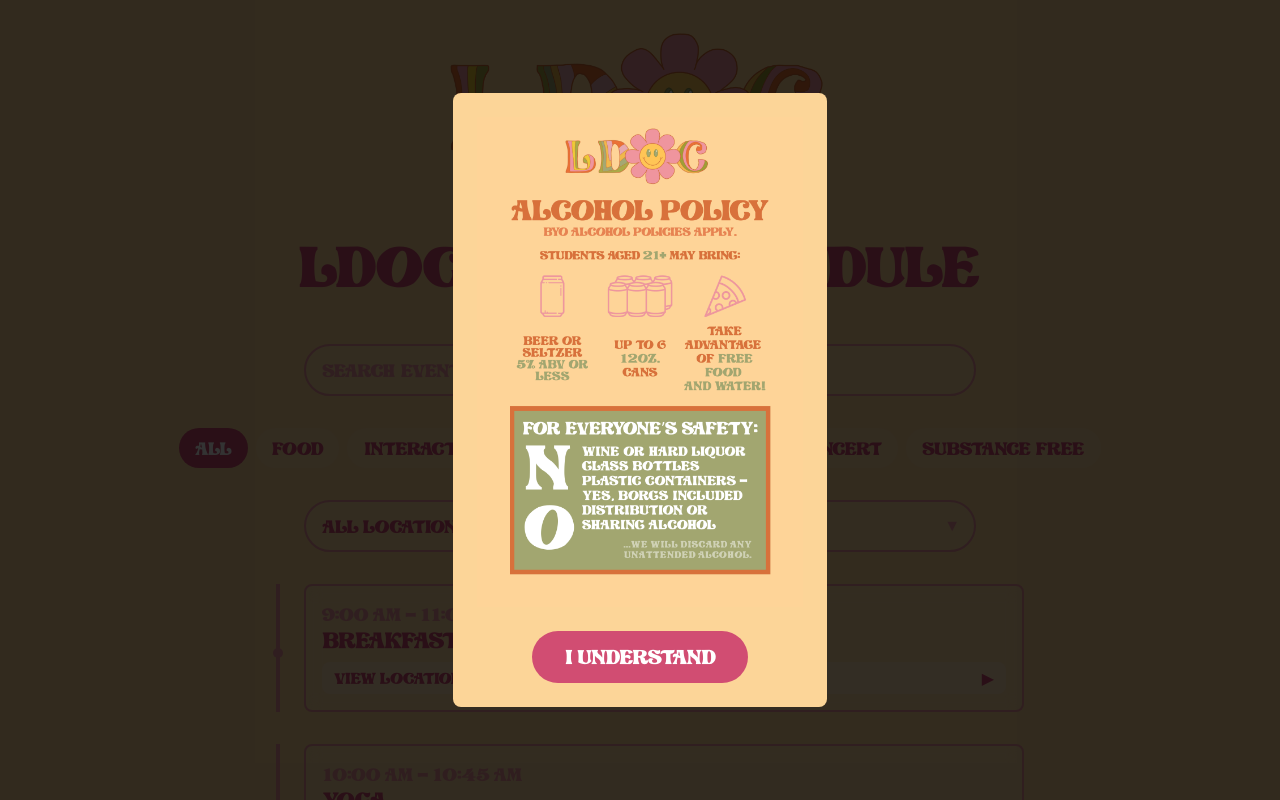
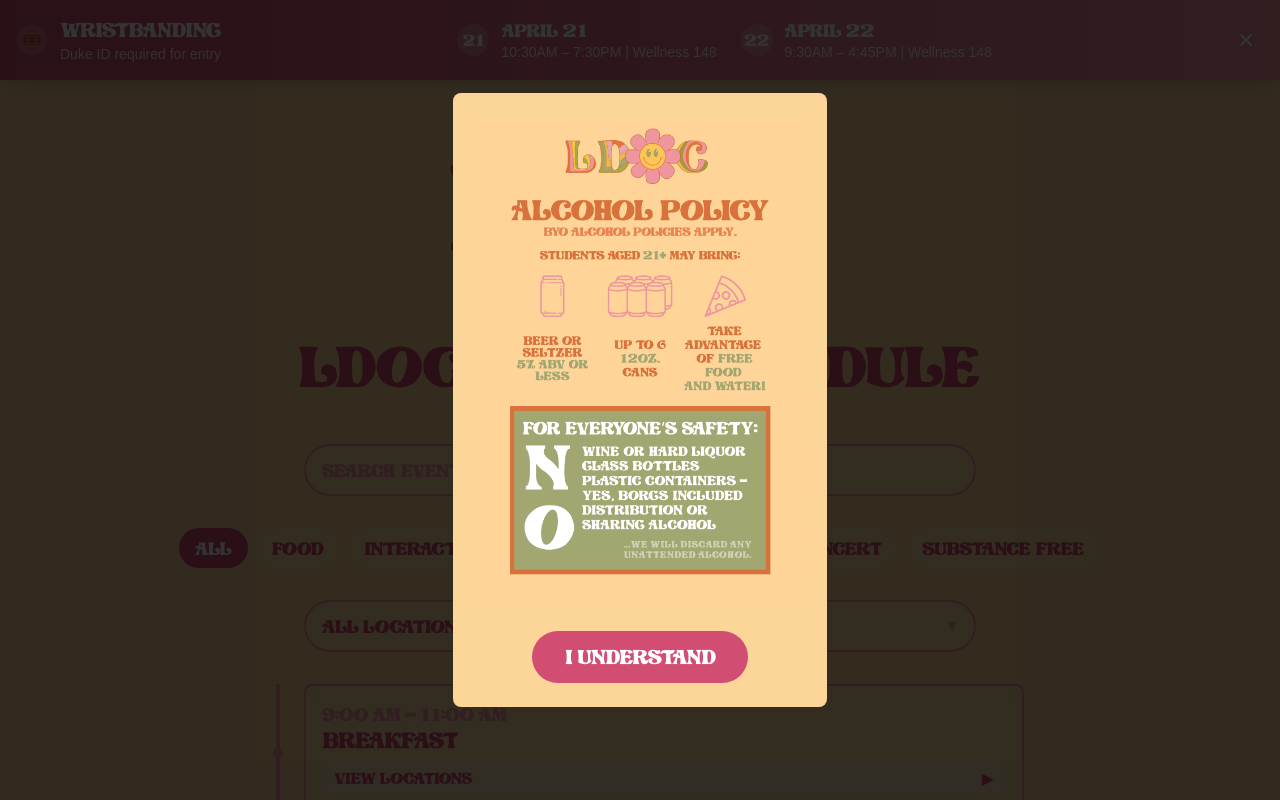
Before and after one commit to kartikeyegupta/ldocartistreveal, a Next.js app: page / in a window 1280 px wide. Shown: the top 800 px of the page. Built offline with nearby package versions, Linux system fonts and the light colour scheme.

Commit message:
wristbanding info

```diff
--- a/app/page.tsx
+++ b/app/page.tsx
@@ -15,6 +15,7 @@
   const [expandedConcert, setExpandedConcert] = useState(true);
   const [expandedFoodTrucks, setExpandedFoodTrucks] = useState(false);
   const [expandedDescriptions, setExpandedDescriptions] = useState<{[key: string]: boolean}>({});
+  const [showBanner, setShowBanner] = useState(true);
 
   useEffect(() => {
     // Show overlay after 1.5 seconds
@@ -388,6 +389,55 @@
 
   return (
     <main>
+      {showOverlay && showBanner && (
+        <div className="fixed top-0 left-0 w-full bg-gradient-to-r from-[#d14d72] to-[#ef959e] text-white z-50 shadow-lg">
+          <div className="container mx-auto px-3 sm:px-4 py-3 sm:py-4">
+            <div className="flex flex-col sm:flex-row items-center justify-between gap-3 sm:gap-4">
+              <div className="flex items-center gap-2 sm:gap-3">
+                <div className="w-6 h-6 sm:w-8 sm:h-8 rounded-full bg-white/20 flex items-center justify-center">
+                  <span className="text-base sm:text-lg">🎟️</span>
+                </div>
+                <div className="flex flex-col">
+                  <span className="font-[family-name:var(--font-love-craft)] text-base sm:text-lg">Wristbanding </span>
+                  <span className="text-xs sm:text-sm text-white/90">Duke ID required for entry</span>
+                </div>
+              </div>
+
+              <div className="flex flex-col sm:flex-row items-center gap-3 sm:gap-6">
+                <div className="flex items-center gap-2 sm:gap-3">
+                  <div className="w-6 h-6 sm:w-8 sm:h-8 rounded-full bg-white/20 flex items-center justify-center">
+                    <span className="text-xs sm:text-sm font-[family-name:var(--font-love-craft)]">21</span>
+                  </div>
+                  <div className="flex flex-col">
+                    <span className="font-[family-name:var(--font-love-craft)] text-sm sm:text-base">April 21</span>
+                    <span className="text-xs sm:text-sm text-white/90">10:30AM – 7:30PM | Wellness 148 </span>
+                  </div>
+                </div>
+
+                <div className="flex items-center gap-2 sm:gap-3">
+                  <div className="w-6 h-6 sm:w-8 sm:h-8 rounded-full bg-white/20 flex items-center justify-center">
+                    <span className="text-xs sm:text-sm font-[family-name:var(--font-love-craft)]">22</span>
+                  </div>
+                  <div className="flex flex-col">
+                    <span className="font-[family-name:var(--font-love-craft)] text-sm sm:text-base">April 22 </span>
+                    <span className="text-xs sm:text-sm text-white/90">9:30AM – 4:45PM | Wellness 148</span>
+                  </div>
+                </div>
+              </div>
+
+              <button
+                onClick={() => setShowBanner(false)}
+                className="absolute right-2 top-2 sm:relative sm:right-auto sm:top-auto p-1.5 sm:p-2 rounded-full hover:bg-white/20 transition-colors"
+                aria-label="Dismiss"
+              >
+                <svg xmlns="http://www.w3.org/2000/svg" className="h-4 w-4 sm:h-5 sm:w-5" viewBox="0 0 20 20" fill="currentColor">
+                  <path fillRule="evenodd" d="M4.293 4.293a1 1 0 011.414 0L10 8.586l4.293-4.293a1 1 0 111.414 1.414L11.414 10l4.293 4.293a1 1 0 01-1.414 1.414L10 11.414l-4.293 4.293a1 1 0 01-1.414-1.414L8.586 10 4.293 5.707a1 1 0 010-1.414z" clipRule="evenodd" />
+                </svg>
+              </button>
+            </div>
+          </div>
+        </div>
+      )}
       <div className="min-h-screen bg-[#fcd598]">
         {/* Base logo */}
         <div className={`grid place-items-center min-h-screen ${showOverlay ? 'hidden' : ''}`}>
@@ -402,7 +452,7 @@
         </div>
 
         {/* Overlay content */}
-        <div className={`absolute inset-0 bg-[#fcd598] flex flex-col items-center transition-opacity duration-1000 ${showOverlay ? 'opacity-100' : 'opacity-0 pointer-events-none'}`}>
+        <div className={`absolute inset-0 bg-[#fcd598] flex flex-col items-center transition-opacity duration-1000 ${showBanner && showOverlay ? 'mt-40 lg:mt-25 md:mt-30 sm:mt-30' : ''} ${showOverlay ? 'opacity-100' : 'opacity-0 pointer-events-none'}`}>
           <div className="relative pt-2 md:pt-4 flex justify-center">
             <Image
               src="/fulllogo.png"
```
